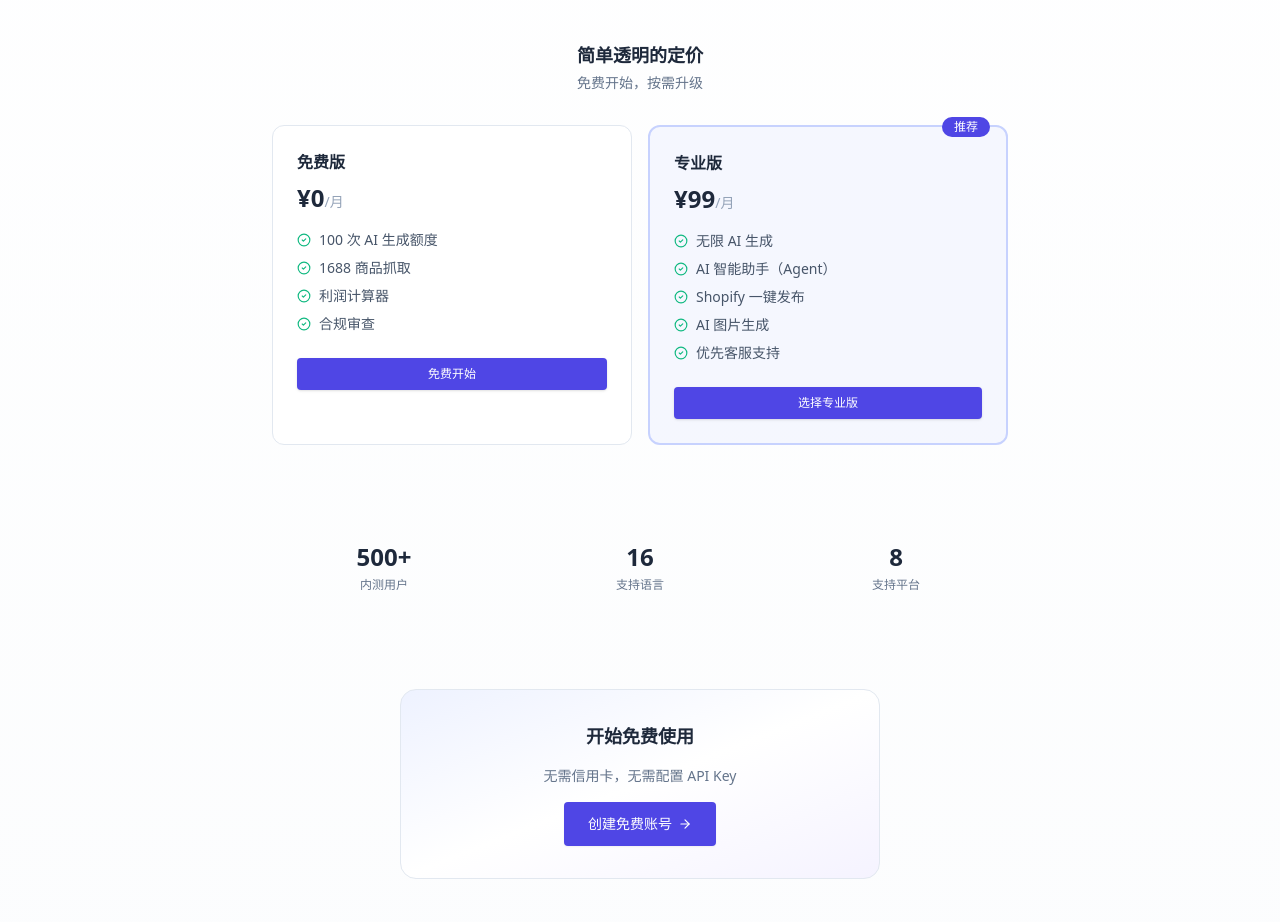
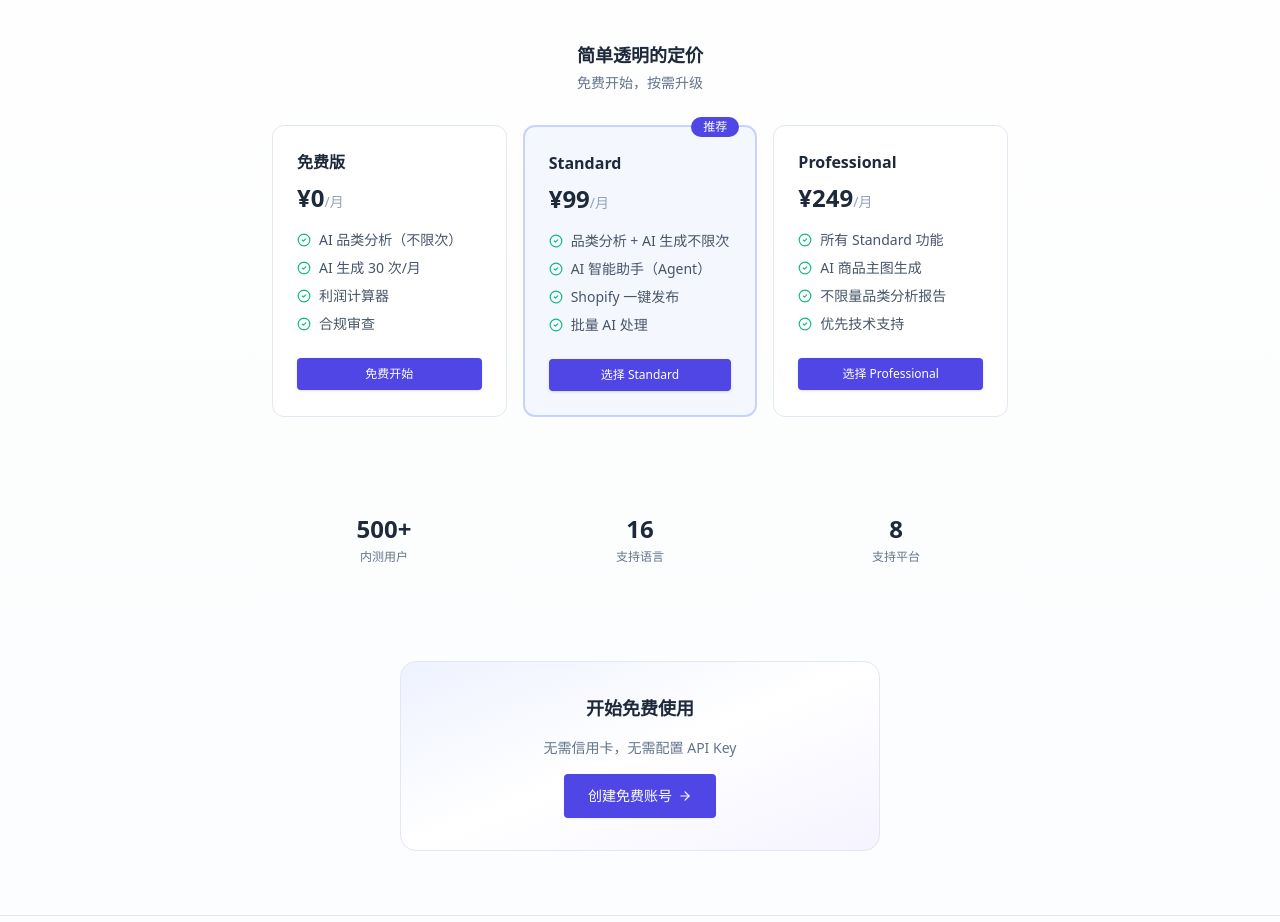
Before and after one commit to Drir1203/crossborder-ai, a React (Vite) app in the folder crossborder-ai/frontend/: page / in a window 1280 px wide. Shown: the part 1980-2902 px from the top of the page. Built offline with nearby package versions, Linux system fonts and the light colour scheme; no server answers.

Commit message:
feat: dashboard category analysis + pricing update

```diff
--- a/crossborder-ai/frontend/src/pages/dashboard/DashboardPage.tsx
+++ b/crossborder-ai/frontend/src/pages/dashboard/DashboardPage.tsx
@@ -63,12 +63,31 @@
     },
   })
 
+  // ── 品类分析状态 ─────────────────────────────────────
+  const [categoryInput, setCategoryInput] = useState('')
+  const [report, setReport] = useState<string | null>(null)
+  const [analyzing, setAnalyzing] = useState(false)
+
+  // 品类分析
+  const handleAnalyze = async () => {
+    if (!categoryInput.trim()) return
+    setAnalyzing(true)
+    setReport(null)
+    try {
+      const res = await apiClient.get('/analytics/category', { params: { keyword: categoryInput.trim() } })
+      setReport(res.data.report)
+    } catch (err: any) {
+      setReport(`分析失败：${err?.response?.data?.detail || '请稍后重试'}`)
+    }
+    setAnalyzing(false)
+  }
+
   // 快捷跳转
   const quickActions = [
+    { icon: TrendingUp, label: '品类分析', path: '', color: 'text-violet-500', bg: 'bg-violet-500/10', onClick: () => document.getElementById('category-input')?.focus() },
+    { icon: Bot, label: 'AI 助手', path: '/app/agent', color: 'text-indigo-500', bg: 'bg-indigo-500/10' },
     { icon: ShoppingCart, label: '录入商品', path: '/app/products', color: 'text-blue-500', bg: 'bg-blue-500/10' },
-    { icon: MessageSquareText, label: 'AI 生成', path: '/app/content', color: 'text-amber-500', bg: 'bg-amber-500/10' },
-    { icon: Bot, label: 'AI 助手', path: '/app/agent', color: 'text-violet-500', bg: 'bg-violet-500/10' },
-    { icon: DollarSign, label: '算利润', path: '/app/ledger', color: 'text-emerald-500', bg: 'bg-emerald-500/10' },
+    { icon: MessageSquareText, label: '生成 Listing', path: '/app/content', color: 'text-amber-500', bg: 'bg-amber-500/10' },
   ]
 
   // ── Agent 执行 ──────────────────────────────────────────
@@ -174,45 +193,44 @@
         ))}
       </div>
 
-      {/* ── 工作流一键上架 ───────────────────────────────── */}
-      <Card className="border-indigo-500/20 bg-indigo-500/5">
+      {/* ── AI 品类分析 ─────────────────────────────────── */}
+      <Card className="border-violet-500/20 bg-violet-500/5">
         <CardContent className="p-4">
           <div className="flex items-center justify-between mb-3">
             <div>
               <p className="text-sm font-medium flex items-center gap-1.5">
-                <Sparkles className="h-4 w-4 text-indigo-500" />
-                一键上架工作流
+                <TrendingUp className="h-4 w-4 text-violet-500" />
+                AI 品类分析
               </p>
-              <p className="text-xs text-muted-foreground mt-0.5">粘贴链接 → 自动抓取 → AI 生成 → 发布</p>
+              <p className="text-xs text-muted-foreground mt-0.5">输入品类名，AI 自动分析市场容量、竞争格局、利润空间</p>
             </div>
           </div>
           <div className="flex gap-2">
             <input
-              value={input}
-              onChange={(e) => setInput(e.target.value)}
-              onKeyDown={(e) => e.key === 'Enter' && handleSubmit()}
-              placeholder="粘贴 1688 链接..."
-              className="flex-1 h-9 rounded-lg border bg-background px-3 text-sm outline-none focus:border-primary/40"
+              id="category-input"
+              value={categoryInput}
+              onChange={(e) => setCategoryInput(e.target.value)}
+              onKeyDown={(e) => e.key === 'Enter' && handleAnalyze()}
+              placeholder="输入品类名，如：蓝牙耳机、瑜伽裤、智能手表..."
+              className="flex-1 h-9 rounded-lg border bg-background px-3 text-sm outline-none focus:border-violet-400"
             />
-            <Button size="sm" className="bg-indigo-600 hover:bg-indigo-700 text-white gap-1 shrink-0" onClick={() => {
-              if (!input.trim()) return
-              setShowAgentResult(false)
-              setInput(input.trim())
-              agentMutation.mutate('帮我上架 ' + input.trim() + ' 到 Shopify')
-            }} disabled={agentMutation.isPending}>
-              {agentMutation.isPending ? <Loader2 className="h-4 w-4 animate-spin" /> : <><Sparkles className="h-4 w-4" />一键上架</>}
+            <Button size="sm" className="bg-violet-600 hover:bg-violet-700 text-white gap-1 shrink-0" onClick={handleAnalyze} disabled={analyzing}>
+              {analyzing ? <Loader2 className="h-4 w-4 animate-spin" /> : <><TrendingUp className="h-4 w-4" />AI 分析</>}
             </Button>
           </div>
-          <div className="flex gap-2 mt-2">
-            <button className="text-xs text-muted-foreground bg-background px-2 py-1 rounded-md border hover:bg-accent"
-              onClick={() => agentMutation.mutate('帮我计算利润 售价$19.99 成本¥30 运费¥15')}>
-              💰 算利润
-            </button>
-            <button className="text-xs text-muted-foreground bg-background px-2 py-1 rounded-md border hover:bg-accent"
-              onClick={() => setInput('')}>
-              📋 清空
-            </button>
-          </div>
+
+          {/* 分析结果 */}
+          {analyzing && (
+            <div className="mt-3 flex items-center gap-2 text-sm text-muted-foreground">
+              <Loader2 className="h-4 w-4 animate-spin" />AI 正在分析市场数据...
+            </div>
+          )}
+          {report && (
+            <div className="mt-3 rounded-lg border bg-background p-3 text-xs max-h-60 overflow-y-auto whitespace-pre-wrap font-mono">
+              {report.slice(0, 2000)}
+              {report.length > 2000 && <p className="text-muted-foreground mt-2">...报告过长，已截取前 2000 字</p>}
+            </div>
+          )}
         </CardContent>
       </Card>
 
--- a/crossborder-ai/frontend/src/pages/landing/LandingPage.tsx
+++ b/crossborder-ai/frontend/src/pages/landing/LandingPage.tsx
@@ -195,32 +195,43 @@
         <section className="max-w-3xl mx-auto px-4 py-16">
           <h2 className="text-lg font-semibold text-center text-slate-800 mb-1">简单透明的定价</h2>
           <p className="text-sm text-slate-500 text-center mb-8">免费开始，按需升级</p>
-          <div className="grid md:grid-cols-2 gap-4">
+          <div className="grid md:grid-cols-3 gap-4">
             <motion.div initial={{ opacity: 0, y: 16 }} whileInView={{ opacity: 1, y: 0 }} viewport={{ once: true }}
               className="rounded-xl border border-slate-200 bg-white p-6">
               <h3 className="font-semibold text-slate-800">免费版</h3>
               <p className="text-2xl font-bold text-slate-800 mt-2">¥0<span className="text-sm font-normal text-slate-400">/月</span></p>
               <ul className="mt-4 space-y-2 text-sm text-slate-600">
-                <li className="flex items-center gap-2"><CheckCircle2 className="h-3.5 w-3.5 text-emerald-500 shrink-0" />100 次 AI 生成额度</li>
-                <li className="flex items-center gap-2"><CheckCircle2 className="h-3.5 w-3.5 text-emerald-500 shrink-0" />1688 商品抓取</li>
+                <li className="flex items-center gap-2"><CheckCircle2 className="h-3.5 w-3.5 text-emerald-500 shrink-0" />AI 品类分析（不限次）</li>
+                <li className="flex items-center gap-2"><CheckCircle2 className="h-3.5 w-3.5 text-emerald-500 shrink-0" />AI 生成 30 次/月</li>
                 <li className="flex items-center gap-2"><CheckCircle2 className="h-3.5 w-3.5 text-emerald-500 shrink-0" />利润计算器</li>
                 <li className="flex items-center gap-2"><CheckCircle2 className="h-3.5 w-3.5 text-emerald-500 shrink-0" />合规审查</li>
               </ul>
               <Button size="sm" onClick={() => navigate(isLoggedIn ? '/app/dashboard' : '/register')} className="w-full mt-6 bg-indigo-600 hover:bg-indigo-700 text-white">{isLoggedIn ? '进入应用' : '免费开始'}</Button>
             </motion.div>
-            <motion.div initial={{ opacity: 0, y: 16 }} whileInView={{ opacity: 1, y: 0 }} viewport={{ once: true }} transition={{ delay: 0.1 }}
+            <motion.div initial={{ opacity: 0, y: 16 }} whileInView={{ opacity: 1, y: 0 }} viewport={{ once: true }} transition={{ delay: 0.05 }}
               className="rounded-xl border-2 border-indigo-200 bg-indigo-50/50 p-6 relative">
               <div className="absolute -top-2.5 right-4 bg-indigo-600 text-white text-xs px-3 py-0.5 rounded-full">推荐</div>
-              <h3 className="font-semibold text-slate-800">专业版</h3>
+              <h3 className="font-semibold text-slate-800">Standard</h3>
               <p className="text-2xl font-bold text-slate-800 mt-2">¥99<span className="text-sm font-normal text-slate-400">/月</span></p>
               <ul className="mt-4 space-y-2 text-sm text-slate-600">
-                <li className="flex items-center gap-2"><CheckCircle2 className="h-3.5 w-3.5 text-emerald-500 shrink-0" />无限 AI 生成</li>
+                <li className="flex items-center gap-2"><CheckCircle2 className="h-3.5 w-3.5 text-emerald-500 shrink-0" />品类分析 + AI 生成不限次</li>
                 <li className="flex items-center gap-2"><CheckCircle2 className="h-3.5 w-3.5 text-emerald-500 shrink-0" />AI 智能助手（Agent）</li>
                 <li className="flex items-center gap-2"><CheckCircle2 className="h-3.5 w-3.5 text-emerald-500 shrink-0" />Shopify 一键发布</li>
-                <li className="flex items-center gap-2"><CheckCircle2 className="h-3.5 w-3.5 text-emerald-500 shrink-0" />AI 图片生成</li>
-                <li className="flex items-center gap-2"><CheckCircle2 className="h-3.5 w-3.5 text-emerald-500 shrink-0" />优先客服支持</li>
+                <li className="flex items-center gap-2"><CheckCircle2 className="h-3.5 w-3.5 text-emerald-500 shrink-0" />批量 AI 处理</li>
               </ul>
-              <Button size="sm" onClick={() => navigate(isLoggedIn ? '/app/dashboard' : '/register')} className="w-full mt-6 bg-indigo-600 hover:bg-indigo-700 text-white">{isLoggedIn ? '进入应用' : '选择专业版'}</Button>
+              <Button size="sm" onClick={() => navigate(isLoggedIn ? '/app/dashboard' : '/register')} className="w-full mt-6 bg-indigo-600 hover:bg-indigo-700 text-white">{isLoggedIn ? '进入应用' : '选择 Standard'}</Button>
+            </motion.div>
+            <motion.div initial={{ opacity: 0, y: 16 }} whileInView={{ opacity: 1, y: 0 }} viewport={{ once: true }} transition={{ delay: 0.1 }}
+              className="rounded-xl border border-slate-200 bg-white p-6">
+              <h3 className="font-semibold text-slate-800">Professional</h3>
+              <p className="text-2xl font-bold text-slate-800 mt-2">¥249<span className="text-sm font-normal text-slate-400">/月</span></p>
+              <ul className="mt-4 space-y-2 text-sm text-slate-600">
+                <li className="flex items-center gap-2"><CheckCircle2 className="h-3.5 w-3.5 text-emerald-500 shrink-0" />所有 Standard 功能</li>
+                <li className="flex items-center gap-2"><CheckCircle2 className="h-3.5 w-3.5 text-emerald-500 shrink-0" />AI 商品主图生成</li>
+                <li className="flex items-center gap-2"><CheckCircle2 className="h-3.5 w-3.5 text-emerald-500 shrink-0" />不限量品类分析报告</li>
+                <li className="flex items-center gap-2"><CheckCircle2 className="h-3.5 w-3.5 text-emerald-500 shrink-0" />优先技术支持</li>
+              </ul>
+              <Button size="sm" onClick={() => navigate(isLoggedIn ? '/app/dashboard' : '/register')} className="w-full mt-6 bg-indigo-600 hover:bg-indigo-700 text-white">{isLoggedIn ? '进入应用' : '选择 Professional'}</Button>
             </motion.div>
           </div>
         </section>
```
Also changed, not shown: 1 other file (tests, documents, lock files or other folders).
